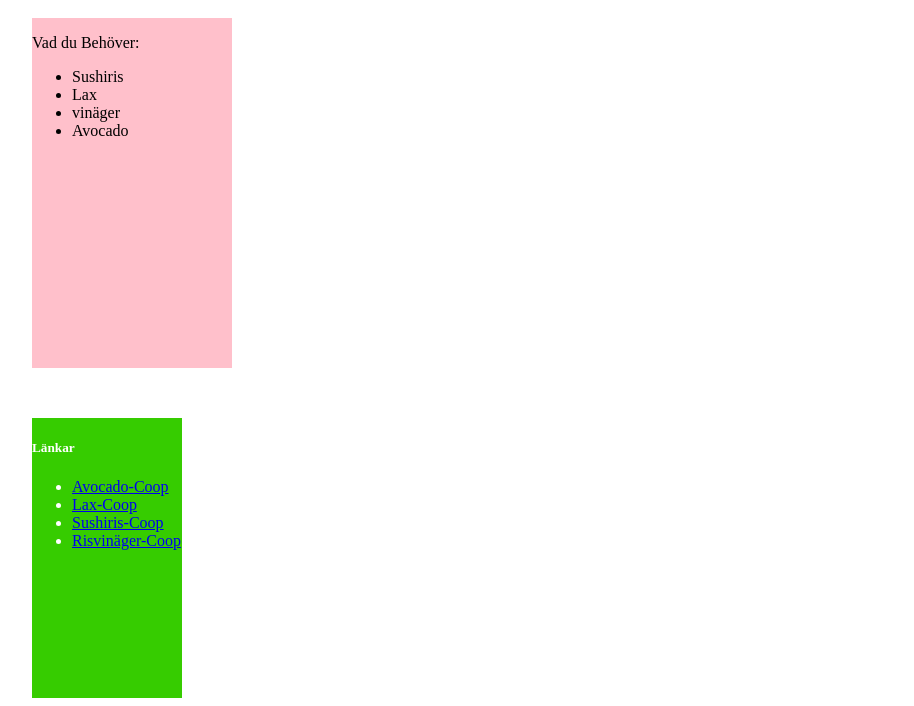
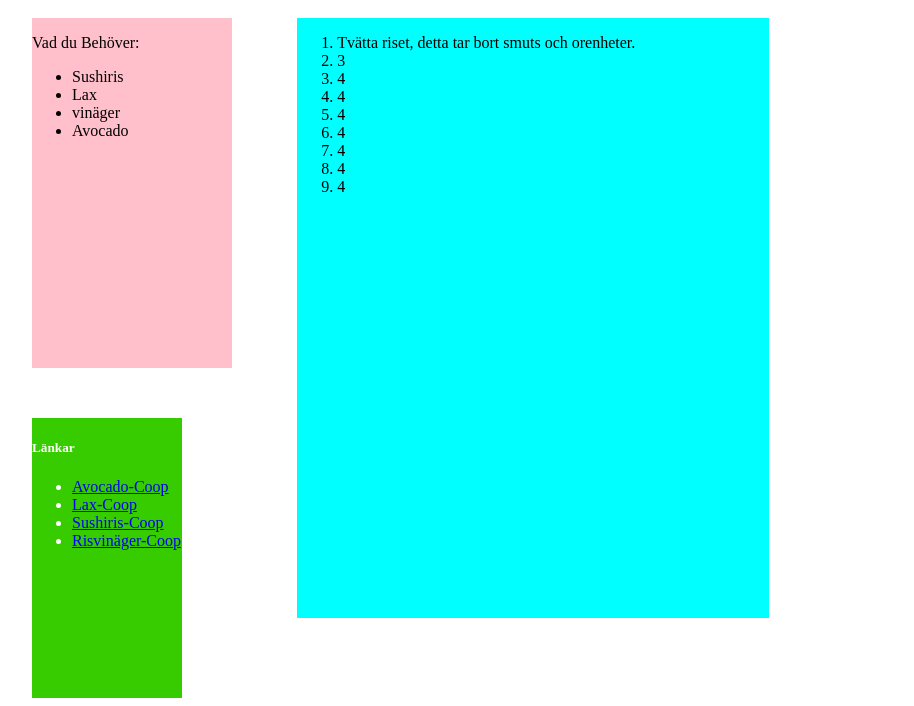
Before and after one commit to GameNinja09/Projektet1, a plain HTML site: page index.html in a window 1280 px wide. Shown: the part 150-856 px from the top of the page, without its empty margins (126-1040 px from the left). Drawn offline with Linux system fonts and the light colour scheme; a web font is replaced by a local one.

Commit message:
La till den blå boxen som innehåller receptet

```diff
--- a/index.html
+++ b/index.html
@@ -32,6 +32,22 @@
             <li><a href="https://www.coop.se/handla/varor/skafferi/asiatiska-livsmedel/tillbehor/risvinager-4970285011311/">Risvinäger-Coop</a></li>
         </ul>
     </div>
+
+
+
+    <main id="Recept">
+        <ol>
+            <li>Tvätta riset, detta tar bort smuts och orenheter.</li>
+            <li>3</li>
+            <li>4</li>
+            <li>4</li>
+            <li>4</li>
+            <li>4</li>
+            <li>4</li>
+            <li>4</li>
+            <li>4</li>
+        </ol>
+    </main>
 </body>
 
 </html>
--- a/style.css
+++ b/style.css
@@ -4,7 +4,7 @@
 
 body {
     display: grid;
-    grid-template-columns: 1fr 3fr 4fr;
+    grid-template-columns: 1fr 5fr 4fr;
     grid-auto-rows: 20vh 50vh 25vh 10vh;
     /* flex-direction: row;
     display: flex;
@@ -53,3 +53,10 @@ body {
     width: 150px;
     margin-left: 150px;
 }
+
+#Recept{
+    grid-column: 2/3;
+    grid-row: 2/4;
+    background-color: aqua;
+
+}
```
